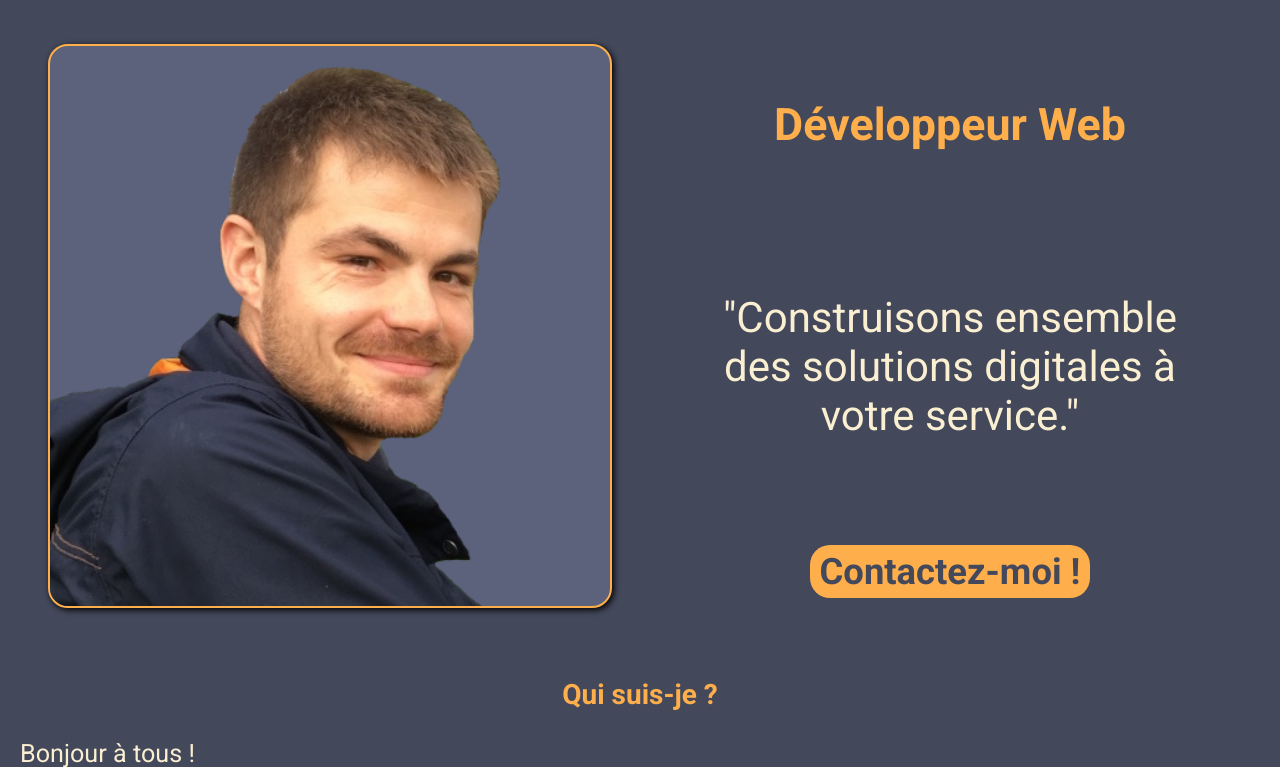
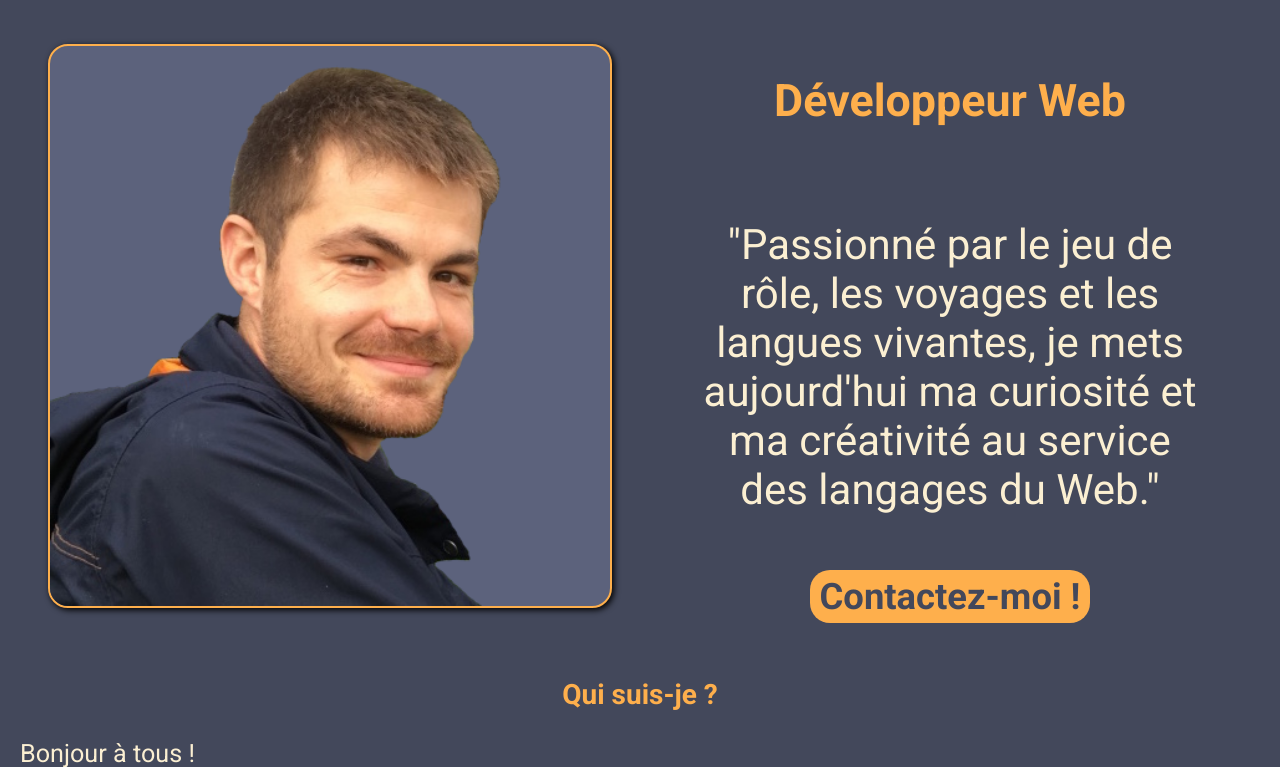
Before and after one commit to AlexisBoucherie/portfolio, a PHP site: page / in a window 1280 px wide. Shown: the part 130-897 px from the top of the page. Run offline with PHP 8.4, Linux system fonts and the light colour scheme.

Commit message:
change catchphrase

```diff
--- a/content/home.php
+++ b/content/home.php
@@ -5,7 +5,7 @@
     </div>
         <div class="side">
             <h2 class="job">Développeur Web</h2>
-            <p class="catchphrase">"Construisons ensemble des solutions digitales à votre service."</p>
+            <p class="catchphrase">"Passionné par le jeu de rôle, les voyages et les langues vivantes, je mets aujourd'hui ma curiosité et ma créativité au service des langages du Web."</p>
             <a href="#contacts"><span class="btn">Contactez-moi !</span></a>
     </div>
 </div>
```
